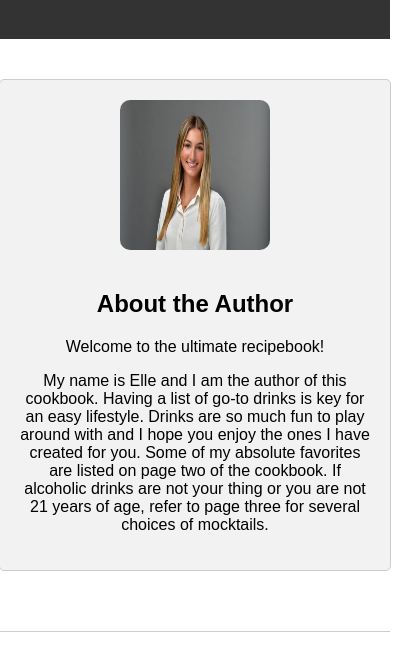
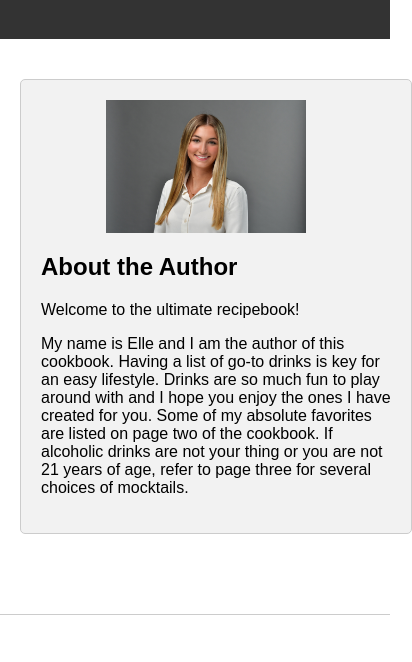
Before and after one commit to ellepucci/ist263, a plain HTML site: page Project 5/project5.html in a window 390 px wide. Shown: the part 119-781 px from the top of the page, 412 px wide, since content can reach past the window. Drawn offline with Linux system fonts and the light colour scheme.

Commit message:
projectend

```diff
--- a/project5/project.css
+++ b/Project 5/project.css
@@ -16,15 +16,7 @@ header {
 
 .container {
     display: flex;
-    align-items: flex-start;
-    justify-content: center; /* Center the content horizontally */
-    padding: 20px;
-}
-
-
-.container {
-    display: flex;
-    align-items: flex-start;
+    flex-wrap: wrap; /* Allow flex items to wrap to the next line */
     justify-content: center; /* Center the content horizontally */
     padding: 20px;
 }
@@ -35,33 +27,19 @@ header {
     border: 1px solid #ccc;
     border-radius: 5px;
     display: flex;
-    flex-direction: column; /* Change to column layout on small screens */
-    align-items: center; /* Center items horizontally */
-    text-align: center; /* Center text */
+    align-items: flex-start;
+    margin-bottom: 20px; /* Add some margin at the bottom */
 }
 
 .author-image {
-    width: 150px; /* Adjust size as needed */
-    height: 150px; /* Adjust size as needed */
-    border-radius: 10px; /* Keep rounded corners */
-    margin-bottom: 20px; /* Add margin to separate from text */
+    width: 200px; /* Adjust the width as needed */
+    height: auto; /* Let the height adjust automatically to maintain aspect ratio */
+    margin-right: 20px;
 }
 
 .author-details {
     flex: 1;
 }
-
-@media (max-width: 768px) {
-    .container {
-        flex-direction: column; /* Stack items vertically on small screens */
-        align-items: center; /* Center items horizontally */
-    }
-
-    .author-info {
-        width: 100%; /* Make author info full width on small screens */
-    }
-}
-
 
 .recipe-image {
     flex: 0 0 auto;
@@ -151,6 +129,13 @@ nav ul li a:hover {
     border-radius: 10px;
 }
 
+@media (max-width: 768px) {
+    .author-info {
+        flex-direction: column; /* Stack items vertically */
+        align-items: center; /* Center items horizontally */
+    }
+}
+
 /* Styles specific to alcoholic.html */
 
 .drink-container {
```
Also changed, not shown: Project 5/alcoholic.html (renamed from project5/alcoholic.html), Project 5/corpsereviver.jpg (renamed from project5/corpsereviver.jpg), Project 5/dirtymartini.jpg (renamed from project5/dirtymartini.jpg), Project 5/gardencollins.jpg (renamed from project5/gardencollins.jpg), Project 5/me.JPG (renamed from project5/me.JPG), Project 5/mentalnote.jpg (renamed from project5/mentalnote.jpg), Project 5/mocktail.html (renamed from project5/mocktail.html), Project 5/paperplane.jpg (renamed from project5/paperplane.jpg), Project 5/project5.html (renamed from project5/project5.html), Project 5/vitaminparade.jpg (renamed from project5/vitaminparade.jpg).
